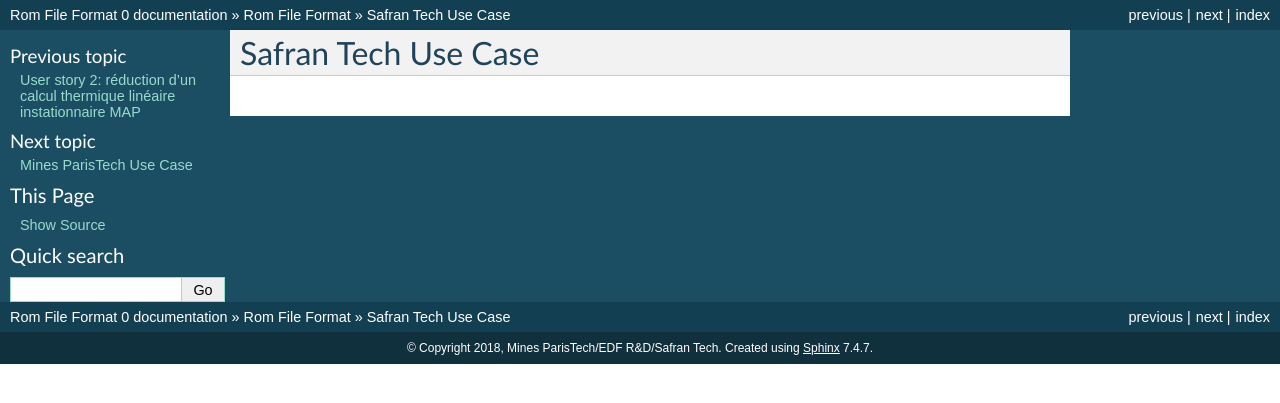
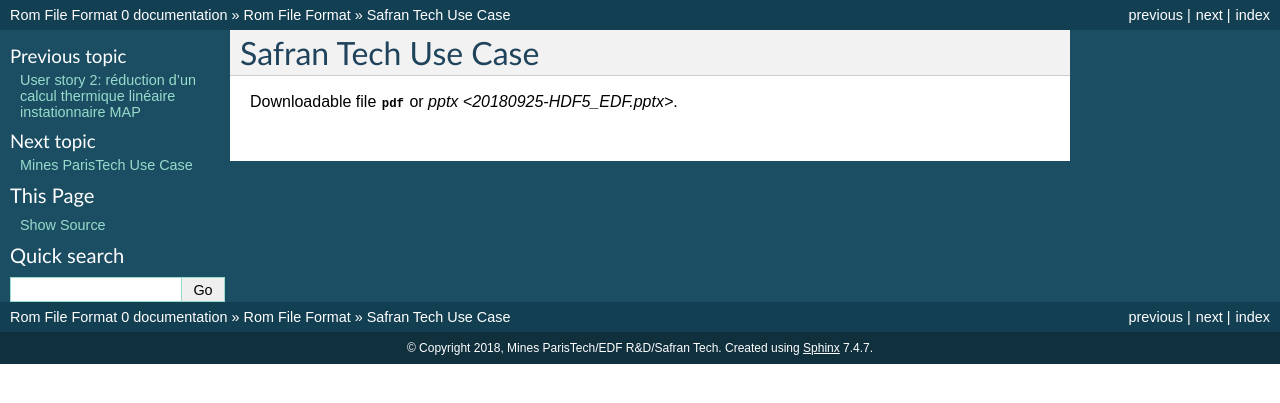
Before and after one commit to feelpp/mordicus, a Sphinx documentation site: the page built from source/UseCasesAndUserStories/UseCases_SAFRAN/index.rst, in a window 1280 px wide. Shown: the top 403 px of the page. Built offline with Sphinx 7.4.7, drawn with Linux system fonts in a browser that asks for light colours.

```diff
--- a/source/UseCasesAndUserStories/UseCases_SAFRAN/index.rst
+++ b/source/UseCasesAndUserStories/UseCases_SAFRAN/index.rst
@@ -4,5 +4,4 @@
 Safran Tech Use Case
 ====================
 
-.. toctree::
-    :maxdepth: 1
+Downloadable file :download:`pdf <20180925-HDF5_EDF.pdf>` or `pptx <20180925-HDF5_EDF.pptx>`.
```
Also changed, not shown: 2 other files.
